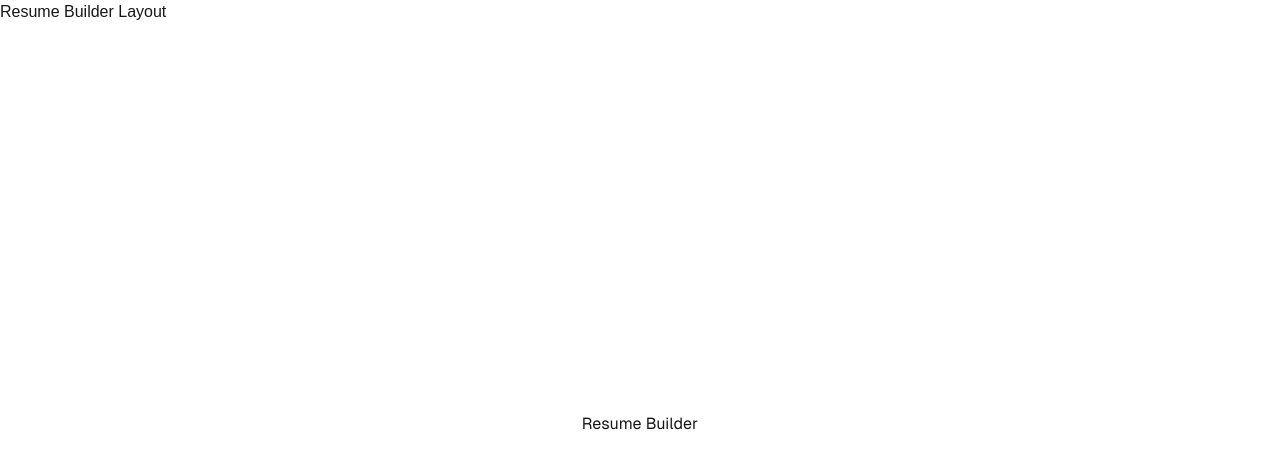
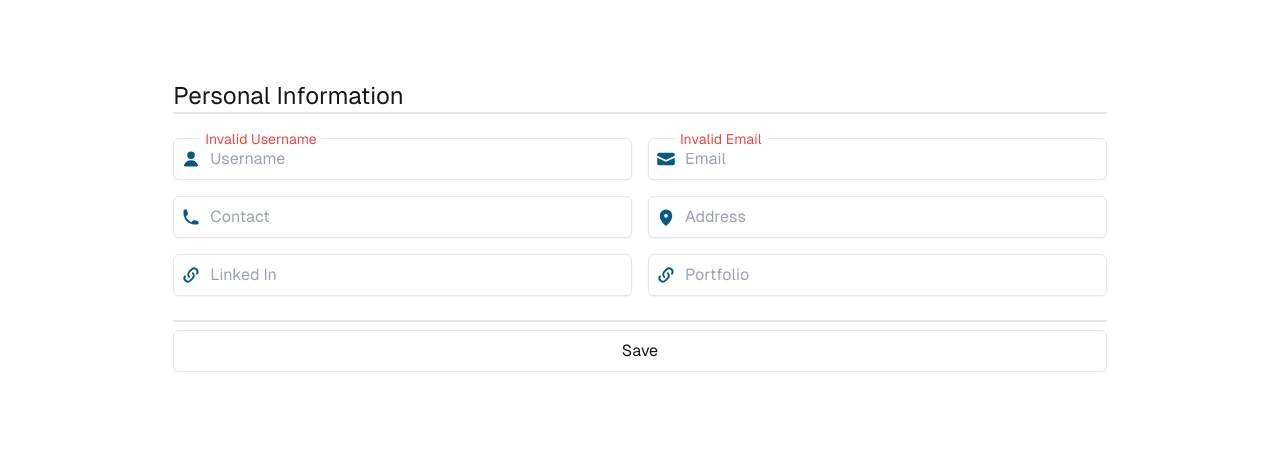
Before and after one commit to arsalanmughal23/hackathon_resume_builder, a Next.js app: page /builder in a window 1280 px wide. Shown: the top 468 px of the page. Built offline with nearby package versions, Linux system fonts and the light colour scheme.

Commit message:
Make Personal Info UI Form for Resume Builder

```diff
--- a/app/builder/layout.tsx
+++ b/app/builder/layout.tsx
@@ -11,9 +11,8 @@ export default function RootLayout({
   children: React.ReactNode;
 }>) {
   return (
-    <>
-      <h2>Resume Builder Layout</h2>
-      {children}
-    </>
+    <div>
+      { children }
+    </div>
   );
 }
--- a/app/builder/page.tsx
+++ b/app/builder/page.tsx
@@ -1,9 +1,14 @@
+import PersonalInfo from "../components/builder/PersonalInfo";
+
 export default function Home() {
   return (
-    <div className="grid grid-rows-[20px_1fr_20px] items-center justify-items-center min-h-screen p-8 pb-20 gap-16 sm:p-20 font-[family-name:var(--font-geist-sans)]">
-      <main className="flex flex-col gap-8 row-start-2 items-center sm:items-start">
-        Resume Builder
-      </main>
+    <div className="md:flex gap-4 justify-around p-4 md:p-20 font-[family-name:var(--font-geist-sans)]">
+
+      {/* FORM_PERSONAL_INFO */}
+      <div className="md:w-5/6">
+        <PersonalInfo/>
+      </div>
+
     </div>
   );
 }
```
